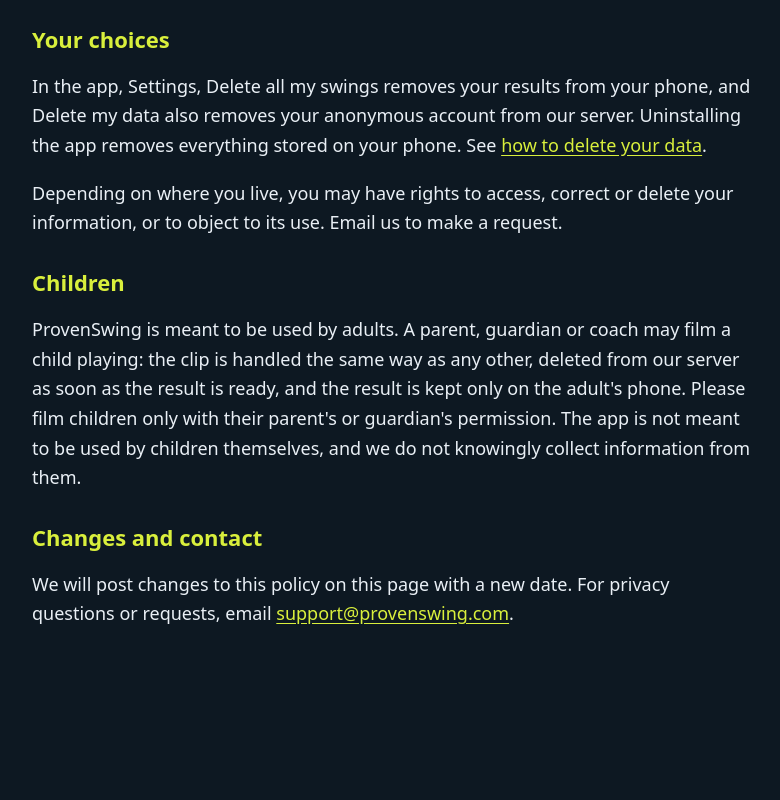
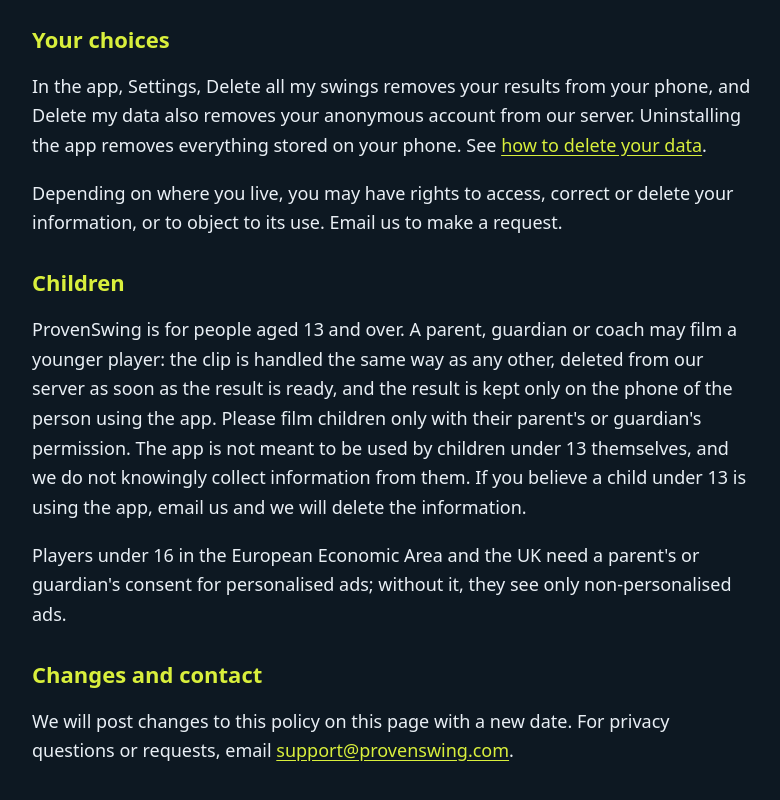
Before and after one commit to JohnnyQQian/provenswing-site, a plain HTML site: page privacy.html in a window 1280 px wide. Shown: the part 1916-2716 px from the top of the page, without its empty margins (248-1028 px from the left). Before the commit the page ends 2611 px from the top, so only its background shows below. Drawn offline with Linux system fonts and the light colour scheme.

Commit message:
Policies: ProvenSwing is for ages 13 and over; younger players are filmed by a parent or coach

```diff
--- a/privacy.html
+++ b/privacy.html
@@ -44,7 +44,8 @@
 <p>Depending on where you live, you may have rights to access, correct or delete your information, or to object to its use. Email us to make a request.</p>
 
 <h2>Children</h2>
-<p>ProvenSwing is meant to be used by adults. A parent, guardian or coach may film a child playing: the clip is handled the same way as any other, deleted from our server as soon as the result is ready, and the result is kept only on the adult's phone. Please film children only with their parent's or guardian's permission. The app is not meant to be used by children themselves, and we do not knowingly collect information from them.</p>
+<p>ProvenSwing is for people aged 13 and over. A parent, guardian or coach may film a younger player: the clip is handled the same way as any other, deleted from our server as soon as the result is ready, and the result is kept only on the phone of the person using the app. Please film children only with their parent's or guardian's permission. The app is not meant to be used by children under 13 themselves, and we do not knowingly collect information from them. If you believe a child under 13 is using the app, email us and we will delete the information.</p>
+<p>Players under 16 in the European Economic Area and the UK need a parent's or guardian's consent for personalised ads; without it, they see only non-personalised ads.</p>
 
 <h2>Changes and contact</h2>
 <p>We will post changes to this policy on this page with a new date. For privacy questions or requests, email <a href="mailto:support@provenswing.com">support@provenswing.com</a>.</p>
```
Also changed, not shown: index.html (+1 -1 lines).
